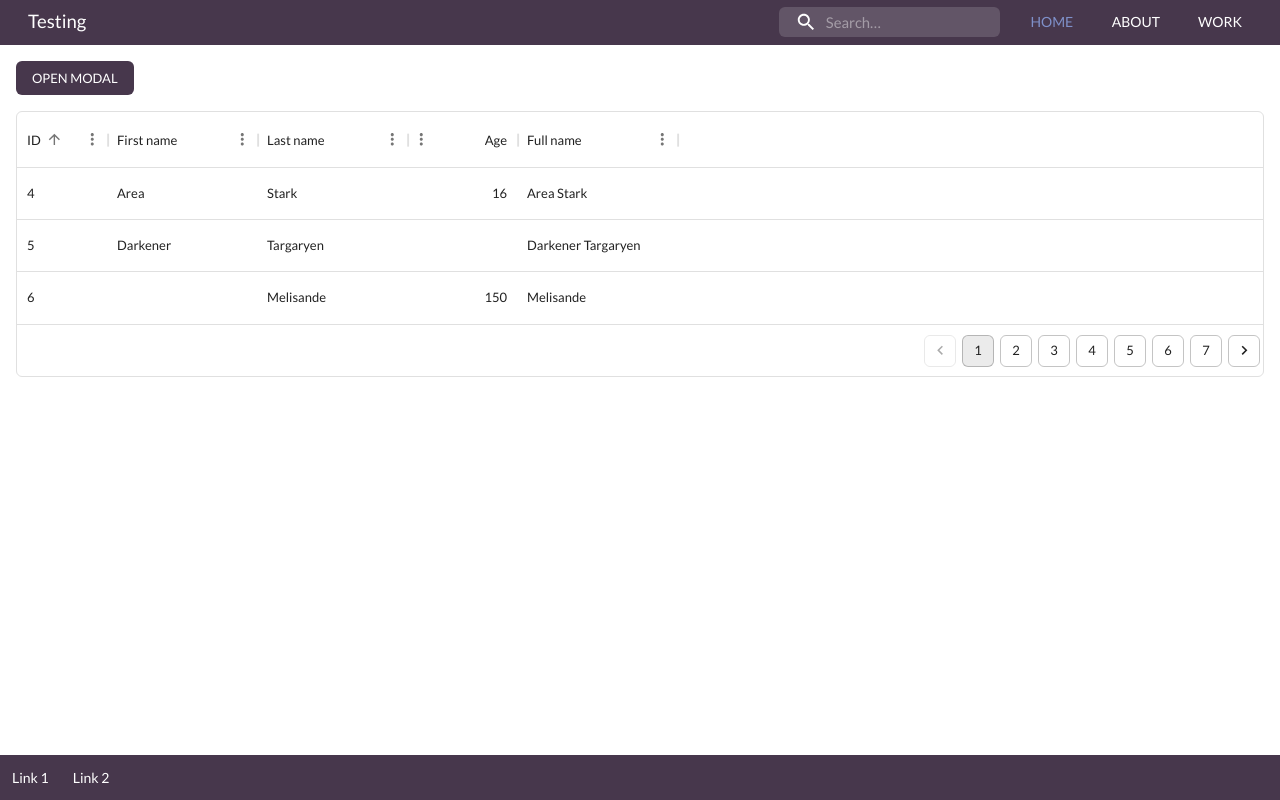
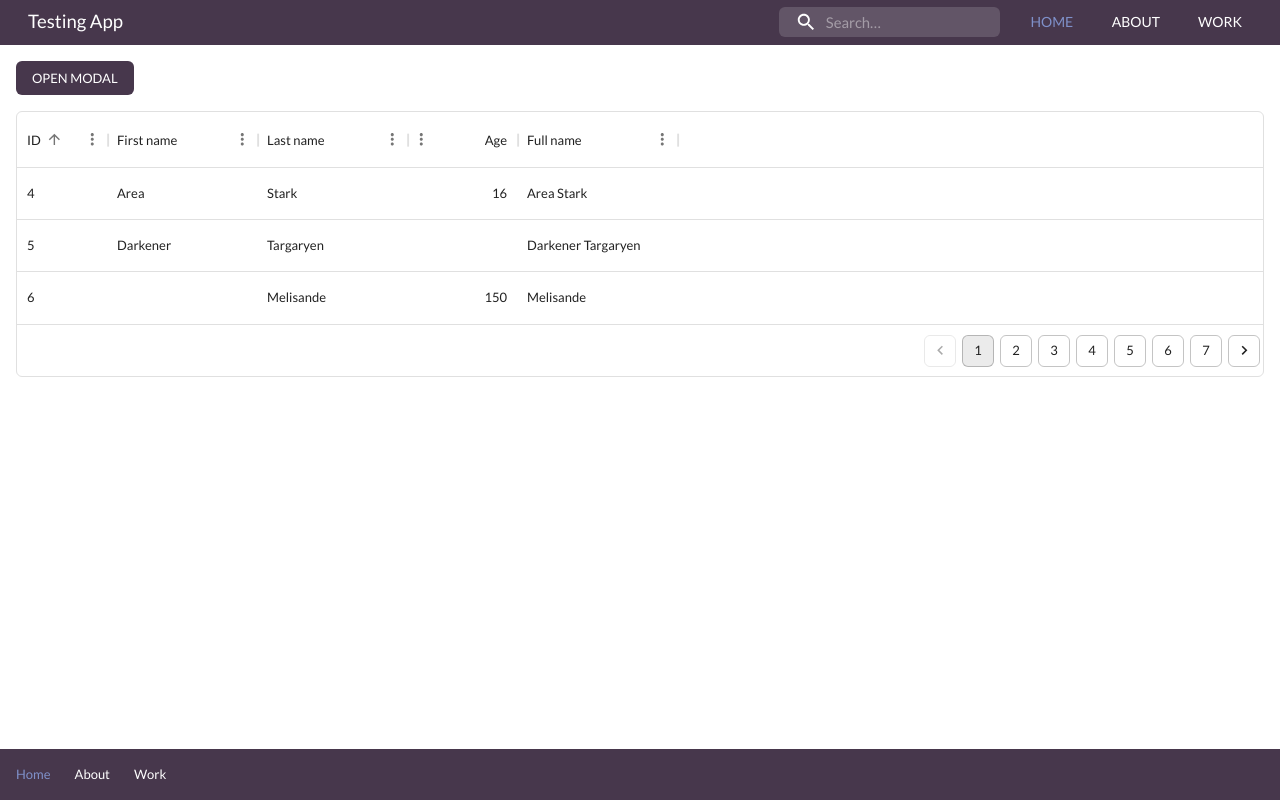
Before and after one commit to evgene30/viteTestReact, a React (Vite) app: page / in a window 1280 px wide. Built offline with nearby package versions, Linux system fonts and the light colour scheme.

Commit message:
fix links

```diff
--- a/src/components/footer/Footer.tsx
+++ b/src/components/footer/Footer.tsx
@@ -1,9 +1,19 @@
 import { Box } from '@mui/material';
 import React from 'react';
+import { NavLink } from 'react-router-dom';
+import { menuLinks } from '@/service/menuLinks';
+import { footerStyles } from './styles';
 
 export const Footer = (): JSX.Element => (
-  <Box className="footer">
-    <div>Link 1</div>
-    <div>Link 2</div>
+  <Box sx={footerStyles}>
+    {menuLinks.map((text) => (
+      <NavLink
+        key={text.title}
+        to={text.link}
+        className={({ isActive }) => (isActive ? 'active' : 'nav-link-header')}
+      >
+        {text.title}
+      </NavLink>
+    ))}
   </Box>
 );
--- /dev/null
+++ b/src/components/footer/styles.tsx
@@ -0,0 +1,28 @@
+import { Theme } from '@mui/material';
+import { fontWeight } from '@mui/system';
+import { opacity } from 'html2canvas/dist/types/css/property-descriptors/opacity';
+import { textDecorationLine } from 'html2canvas/dist/types/css/property-descriptors/text-decoration-line';
+
+export const footerStyles = (theme: Theme) => ({
+  display: 'flex',
+  flexDirection: 'row',
+  backgroundColor: theme.palette.primary.main,
+  color: theme.palette.common.white,
+  justifyContent: 'start',
+  alignItems: 'center',
+  gap: theme.spacing(3),
+  padding: theme.spacing(2),
+  fontSize: '13px',
+  '.nav-link-header': {
+    textDecoration: 'none',
+    color: 'white',
+    ':hover': {
+      opacity: 0.5,
+      transition: '0.5s',
+    },
+  },
+  '.active': {
+    color: theme.palette.secondary.main,
+    textDecoration: 'none',
+  },
+});
--- a/src/components/header/Header.tsx
+++ b/src/components/header/Header.tsx
@@ -1,6 +1,6 @@
 import { AppBar, Button, Toolbar, Typography } from '@mui/material';
 import React from 'react';
-import { NavLink } from 'react-router-dom';
+import { Link, NavLink } from 'react-router-dom';
 import SearchIcon from '@mui/icons-material/Search';
 
 import { menuLinks } from '@/service/menuLinks';
@@ -13,13 +13,18 @@ import {
 } from './style';
 
 export const Header = () => {
-  const titleApp = 'Testing';
+  const titleApp = 'Testing App';
 
   return (
     <AppBar position="static" sx={headerStyle}>
       <Toolbar>
-        <Typography variant="h6" component="div" sx={{ flexGrow: 1 }}>
-          {titleApp}
+        <Typography
+          variant="h6"
+          component="div"
+          sx={{ flexGrow: 1 }}
+          className="headerTitle"
+        >
+          <Link to="/">{titleApp}</Link>
         </Typography>
         <Search>
           <SearchIconWrapper>
--- a/src/components/header/style.tsx
+++ b/src/components/header/style.tsx
@@ -6,6 +6,12 @@ export const headerStyle = (theme: Theme) => ({
   boxShadow: 'none',
   display: 'flex',
   justifyContent: 'center',
+  '.headerTitle': {
+    a: {
+      color: 'white',
+      textDecoration: 'none',
+    },
+  },
   '.MuiToolbar-root': {
     gap: '20px',
     minHeight: 'auto',
--- a/src/layout/styles.tsx
+++ b/src/layout/styles.tsx
@@ -9,15 +9,4 @@ export const layoutStyle = (theme: Theme) => ({
     padding: theme.spacing(2),
     flex: 1,
   },
-  '.footer': {
-    flexShrink: 0,
-    display: 'flex',
-    backgroundColor: theme.palette.primary.main,
-    color: theme.palette.common.white,
-    justifyContent: 'start',
-    alignItems: 'center',
-    gap: theme.spacing(3),
-    padding: theme.spacing(1.5),
-    fontSize: '14px',
-  },
 });
```
